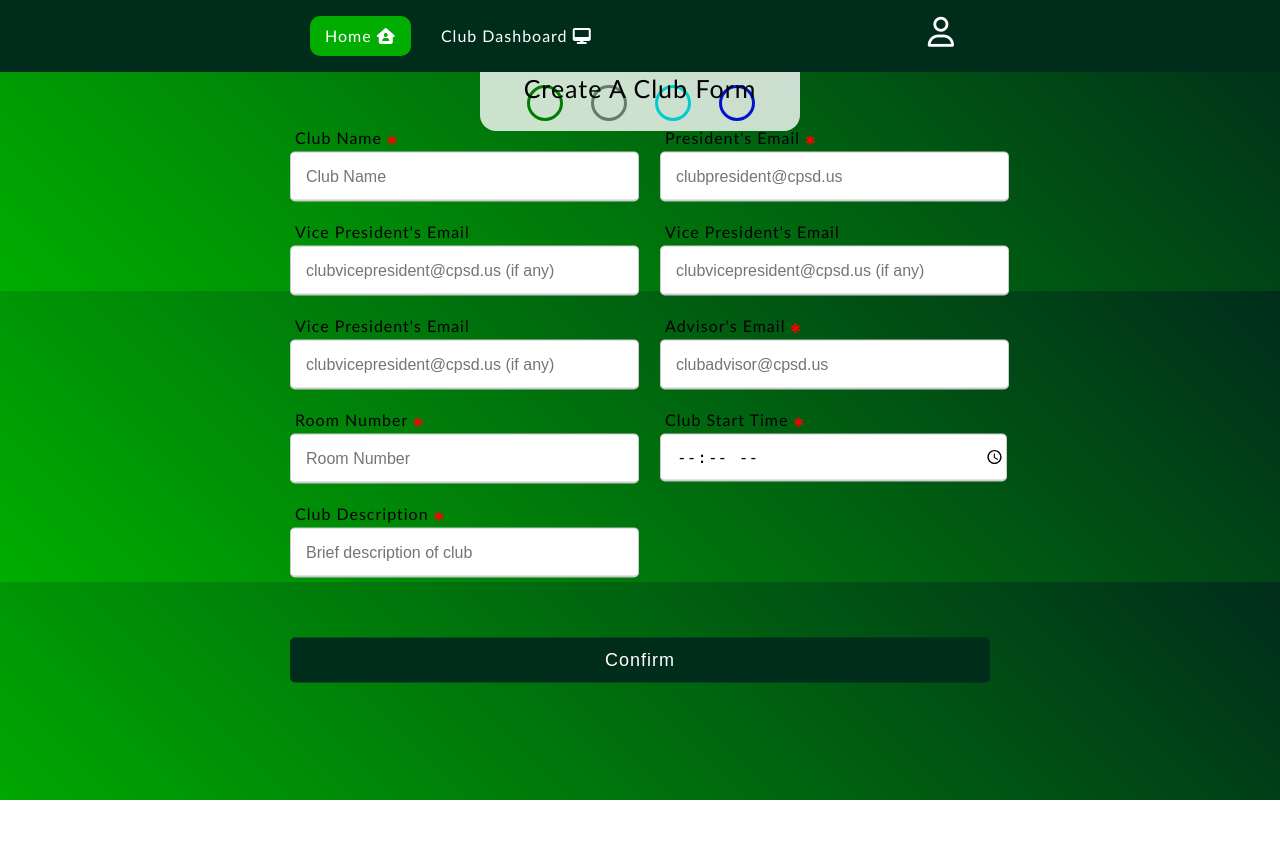
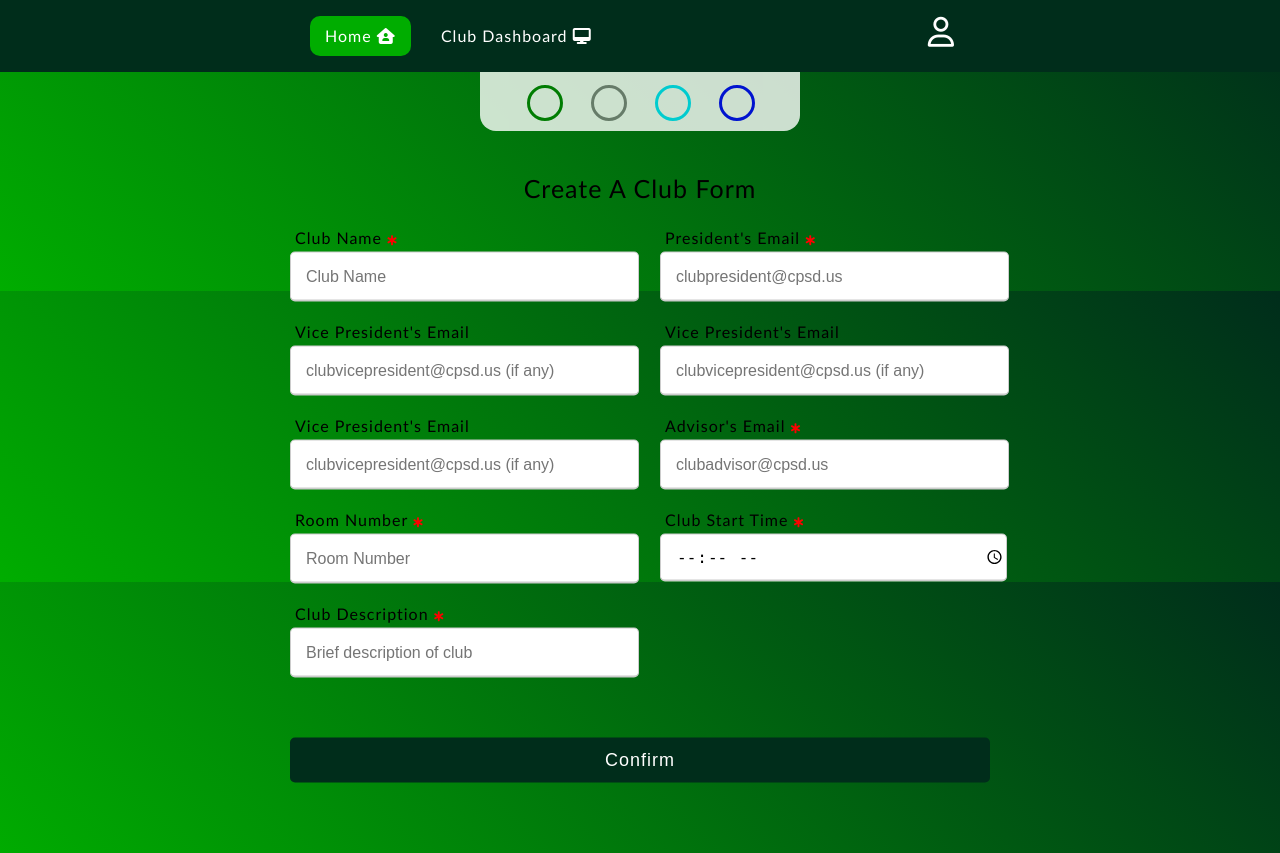
Before and after one commit to Rehaan12345/clubfinder, a Flask app: page /createaclub in a window 1280 px wide. Before the commit the page ends 800 px from the top, so only its background shows below. Run offline with Flask 3, Linux system fonts and the light colour scheme; a user stored in the database is signed in; some libraries are stand-ins or nearby versions.

Commit message:
Adjusted createaclubform

```diff
--- a/website/static/style.css
+++ b/website/static/style.css
@@ -991,6 +991,10 @@ form .button input:hover {
         margin-top: 100px;
         transition: .5s ease;
     }
+
+    .makeaclubok {
+        margin-top: 100px;
+    }
 }
 
 @media screen and (max-width: 1111px) {
```
Also changed, not shown: 2 other files.
